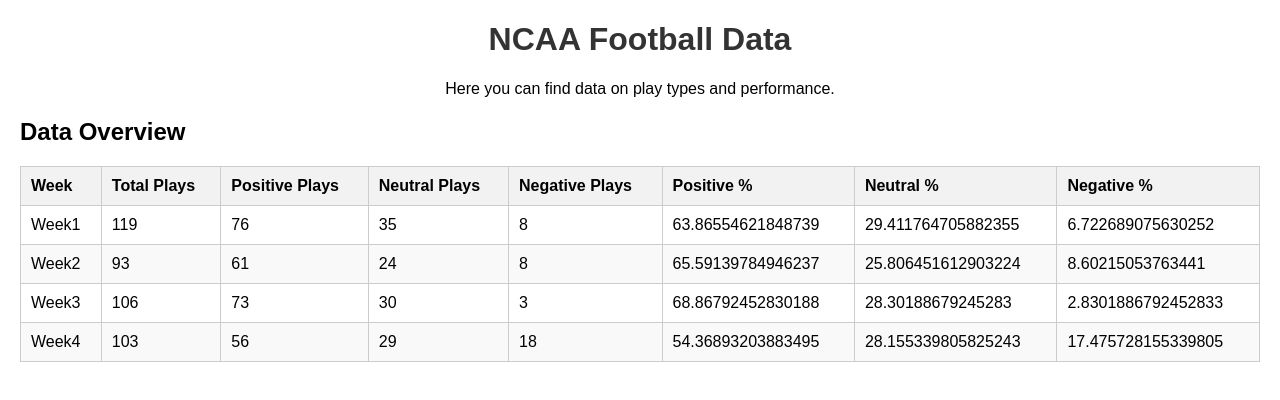
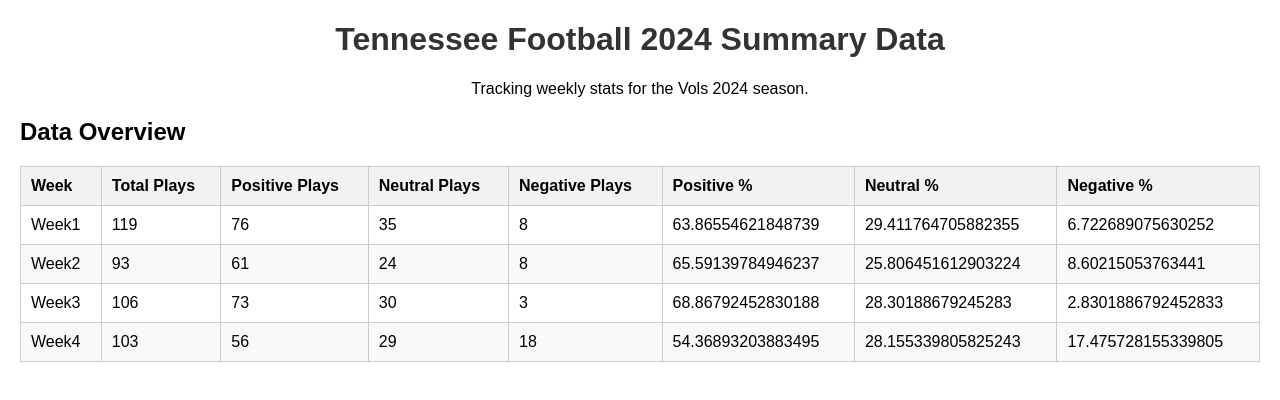
Before and after one commit to sjfremen/vols-football-2024, a plain HTML site: page index.html in a window 1280 px wide. Drawn offline with nearby package versions, Linux system fonts and the light colour scheme.

Commit message:
Update index.html

```diff
--- a/index.html
+++ b/index.html
@@ -8,8 +8,8 @@
 </head>
 <body>
     <header>
-        <h1>NCAA Football Data</h1>
-        <p>Here you can find data on play types and performance.</p>
+        <h1>Tennessee Football 2024 Summary Data</h1>
+        <p>Tracking weekly stats for the Vols 2024 season.</p>
     </header>
 
     <section>
```
